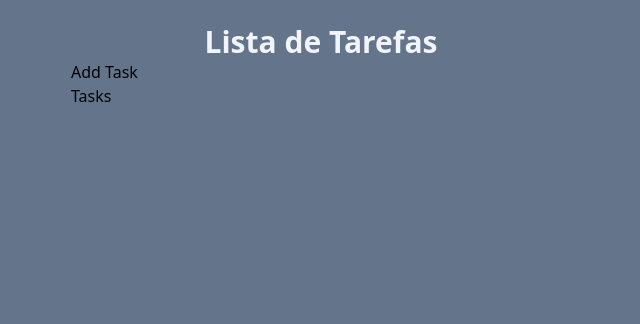
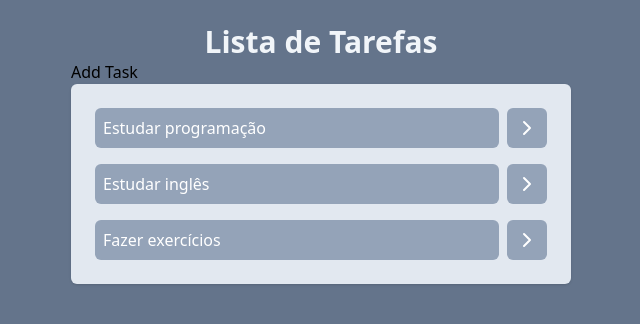
Before and after one commit to redriz/todo-li-react, a React (Vite) app: page / in a window 1280 px wide. Shown: the top 324 px of the page, without its empty margins (319-959 px from the left). Built offline with nearby package versions, Linux system fonts and the light colour scheme.

Commit message:
refactor: update ESLint configuration and add lucide-react dependency; enhance task display in App component

```diff
--- a/package.json
+++ b/package.json
@@ -10,6 +10,7 @@
     "preview": "vite preview"
   },
   "dependencies": {
+    "lucide-react": "^0.435.0",
     "react": "^18.3.1",
     "react-dom": "^18.3.1"
   },
--- a/src/App.jsx
+++ b/src/App.jsx
@@ -1,9 +1,9 @@
+import { useState } from "react";
 import AddTask from "./components/AddTask";
 import Tasks from "./components/Tasks";
-import { useState } from "react";
 
 function App() {
-  const { tasks, setTasks } = useState([
+  const [tasks, setTasks] = useState([
     {
       id: 1,
       title: "Estudar programação",
@@ -31,7 +31,7 @@
           Lista de Tarefas
         </h1>
         <AddTask />
-        <Tasks />
+        <Tasks tasks={tasks} />
       </div>
     </div>
   );
--- a/src/components/Tasks.jsx
+++ b/src/components/Tasks.jsx
@@ -1,8 +1,19 @@
-function Tasks() {
+import { ChevronRightIcon } from "lucide-react";
+
+function Tasks(props) {
   return (
-    <div>
-      <h1>Tasks</h1>
-    </div>
+    <ul className="space-y-4 p-6 bg-slate-200 rounded-md shadow">
+      {props.tasks.map((task) => (
+        <li key={task.id} className="flex gap-2">
+          <button className="bg-slate-400 text-left w-full text-white p-2 rounded-md">
+            {task.title}
+          </button>
+          <button className="bg-slate-400 text-white p-2 rounded-md">
+            <ChevronRightIcon />
+          </button>
+        </li>
+      ))}
+    </ul>
   );
 }
 
```
Also changed, not shown: eslint.config.js (+18 -17 lines), 1 other file (tests, documents, lock files or other folders).
